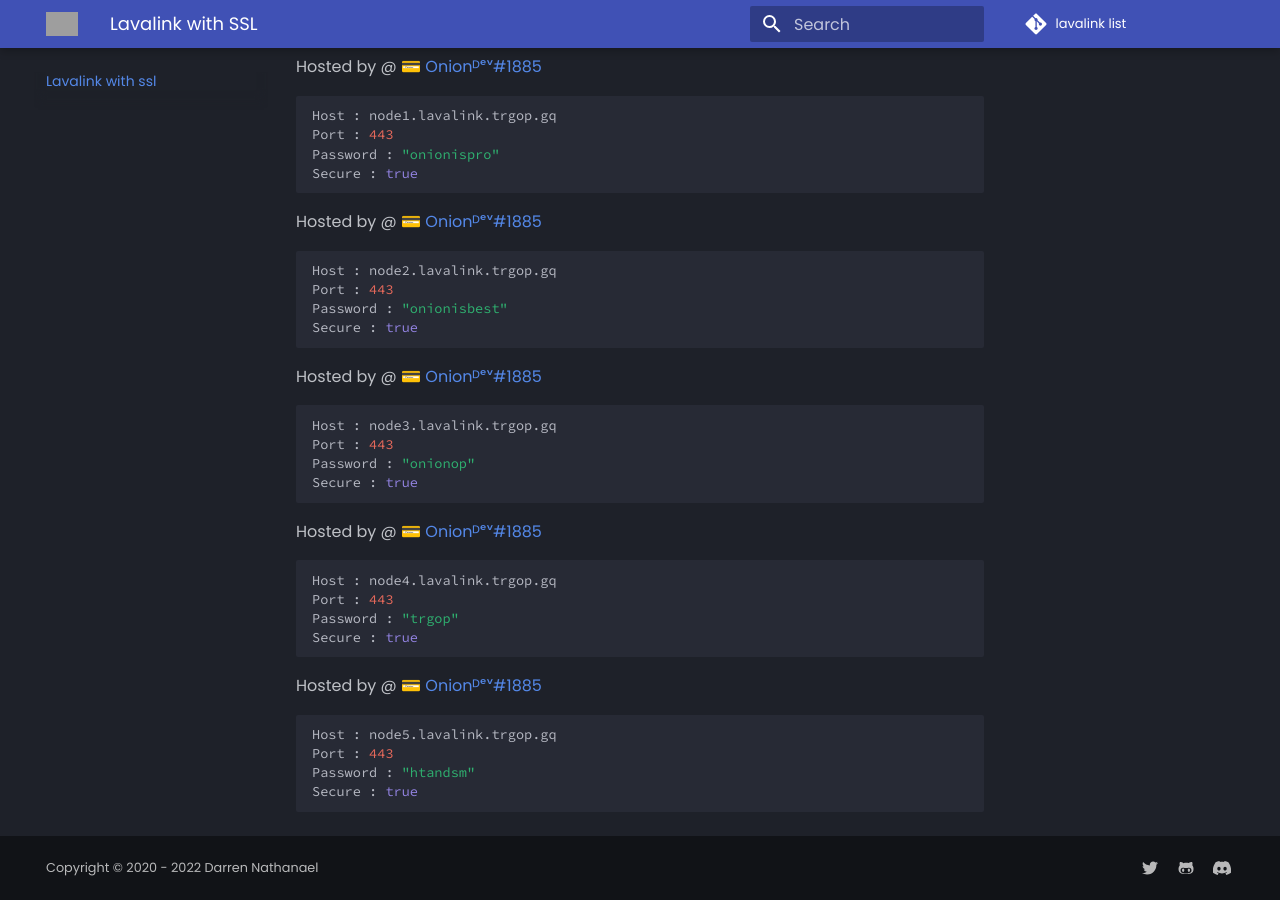
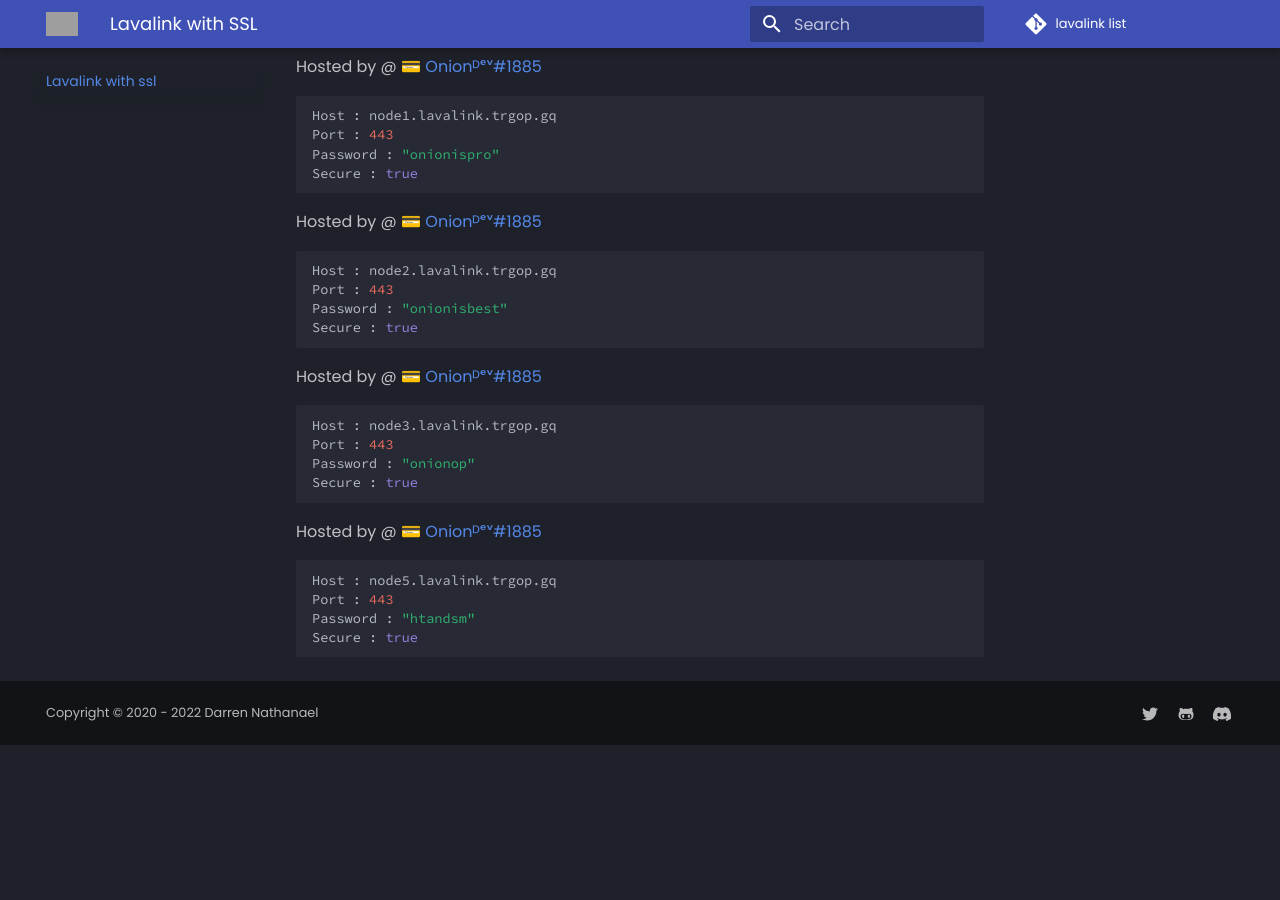
Before and after one commit to DarrenOfficial/lavalink-list, an MkDocs documentation site: the page built from docs/SSL/lavalink-with-ssl.md, in a window 1280 px wide and 900 px high, scrolled down 1411 px. Built offline with MkDocs 1.6.1 and Material for MkDocs 9.7.7, drawn with Linux system fonts in a browser that asks for light colours; comment, search, counter and statistics services are not loaded; after the commit the page ends 2156 px from its top, so only the background shows below that; grey boxes are pictures that could not be loaded.

Commit message:
Removed unreachable lavalink (#56)

````diff
--- a/docs/SSL/lavalink-with-ssl.md
+++ b/docs/SSL/lavalink-with-ssl.md
@@ -84,15 +84,6 @@ Port : 443
 Password : "onionop"
 Secure : true
 ```
-
-Hosted by @ [💳 Onionᴰᵉᵛ#1885](https://trgop.gq/youtube)
-```bash
-Host : node4.lavalink.trgop.gq
-Port : 443
-Password : "trgop"
-Secure : true
-```
-
 Hosted by @ [💳 Onionᴰᵉᵛ#1885](https://trgop.gq/youtube)
 ```bash
 Host : node5.lavalink.trgop.gq
````
